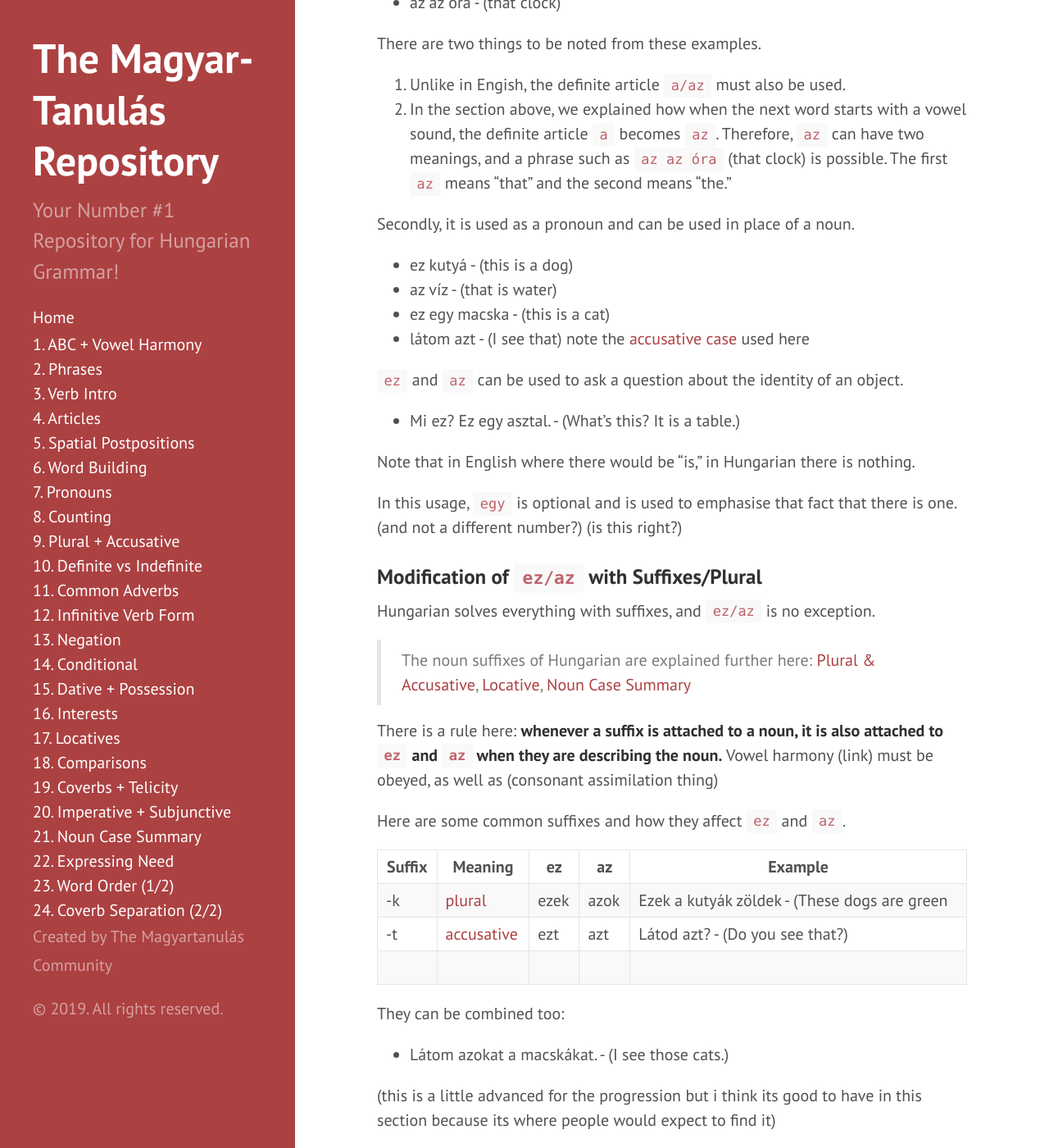
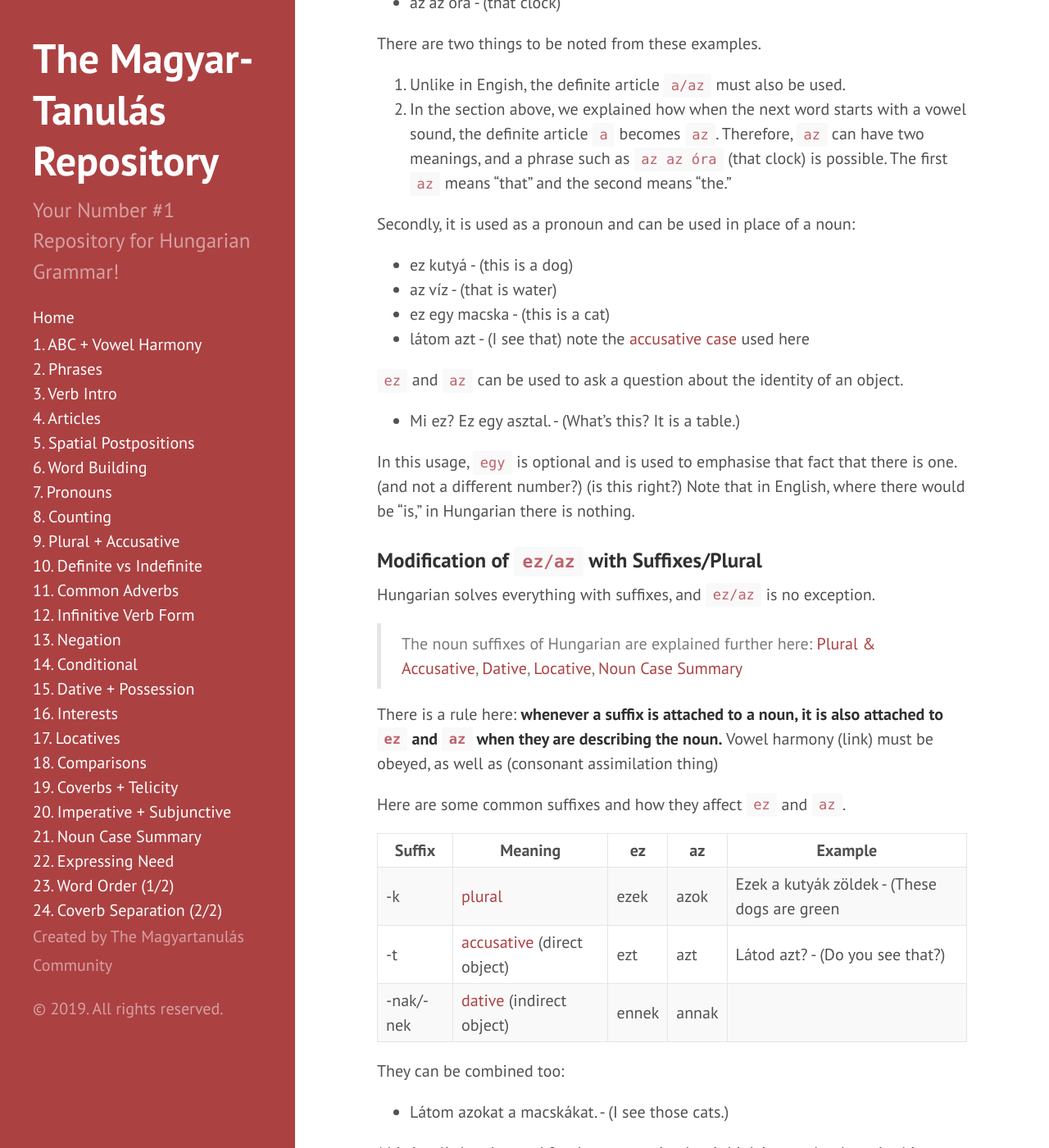
Before and after one commit to Magyartanulas/magyartanulas.github.io, a Jekyll site: the page built from extrastuff.md, in a window 1280 px wide and 1400 px high, scrolled down 606 px. Shown: the whole window at 82% size. Built offline with Jekyll 4.4.1, drawn with Linux system fonts in a browser that asks for light colours; our own code applies the rules of GitHub Pages for plain Markdown files; comment, search, counter and statistics services are not loaded.

Commit message:
Update extrastuff.md

```diff
--- a/extrastuff.md
+++ b/extrastuff.md
@@ -18,7 +18,7 @@ There are two things to be noted from these examples.
 1. Unlike in Engish, the definite article `a/az` must also be used.
 2. In the section above, we explained how when the next word starts with a vowel sound, the definite article `a` becomes `az`. Therefore, `az` can have two meanings, and a phrase such as `az az óra` (that clock) is possible. The first `az` means "that" and the second means "the."
 
-Secondly, it is used as a pronoun and can be used in place of a noun.
+Secondly, it is used as a pronoun and can be used in place of a noun:
 
 * ez kutyá - (this is a dog)
 * az víz - (that is water)
@@ -29,25 +29,24 @@ Secondly, it is used as a pronoun and can be used in place of a noun.
 
 * Mi ez? Ez egy asztal. - (What's this? It is a table.)
 
-Note that in English where there would be "is," in Hungarian there is nothing.
+In this usage, `egy` is optional and is used to emphasise that fact that there is one. (and not a different number?) (is this right?) Note that in English, where there would be "is," in Hungarian there is nothing.
 
-In this usage, `egy` is optional and is used to emphasise that fact that there is one. (and not a different number?) (is this right?)
 
 ### Modification of `ez/az` with Suffixes/Plural
 
 Hungarian solves everything with suffixes, and `ez/az` is no exception.
 
->The noun suffixes of Hungarian are explained further here: [Plural & Accusative](https://magyartanulas.github.io/accusative_plurals/), [Locative](https://magyartanulas.github.io/locatives/), [Noun Case Summary](https://magyartanulas.github.io/noun_case_summary/)
+>The noun suffixes of Hungarian are explained further here: [Plural & Accusative](https://magyartanulas.github.io/accusative_plurals/), [Dative](https://magyartanulas.github.io/dative_possession/), [Locative](https://magyartanulas.github.io/locatives/), [Noun Case Summary](https://magyartanulas.github.io/noun_case_summary/)
 
 There is a rule here: **whenever a suffix is attached to a noun, it is also attached to `ez` and `az` when they are describing the noun.** Vowel harmony (link) must be obeyed, as well as (consonant assimilation thing)
 
 Here are some common suffixes and how they affect `ez` and `az`.
 
-| Suffix  | Meaning        | ez     |  az    | Example              |
-|---------|----------------|--------|--------|----------------------|
-| -k      | [plural](https://magyartanulas.github.io/accusative_plurals/)       | ezek   | azok   | Ezek a kutyák zöldek - (These dogs are green   |
-| -t      | [accusative](https://magyartanulas.github.io/accusative_plurals/)   | ezt    | azt    | Látod azt? - (Do you see that?)
-|         |                |        |        |                      |
+| Suffix   | Meaning        | ez     |  az    | Example              |
+|----------|----------------|--------|--------|----------------------|
+| -k       | [plural](https://magyartanulas.github.io/accusative_plurals/)                    | ezek   | azok   | Ezek a kutyák zöldek - (These dogs are green   |
+| -t       | [accusative](https://magyartanulas.github.io/accusative_plurals/) (direct object)| ezt    | azt    | Látod azt? - (Do you see that?)
+| -nak/-nek| [dative](https://magyartanulas.github.io/dative_possession/) (indirect object)   | ennek  | annak  |                      |
 
 They can be combined too:
 
```
